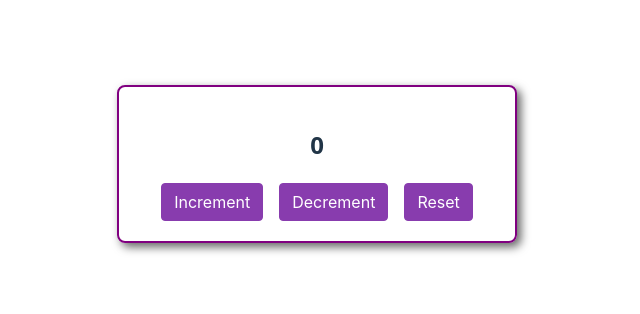
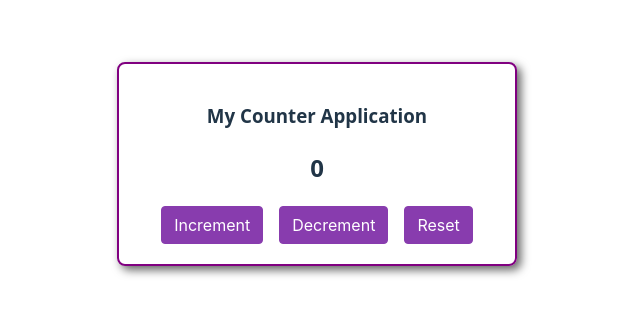
Before and after one commit to amitpatil321/demo_app, a React (Vite) app: page / in a window 1280 px wide. Shown: the part 236-550 px from the top of the page, without its empty margins (323-963 px from the left). Built offline with nearby package versions, Linux system fonts and the light colour scheme.

Commit message:
feat: add app title

```diff
--- a/src/App.jsx
+++ b/src/App.jsx
@@ -15,6 +15,7 @@ function App() {
 
   return (
     <div className="counter-container">
+      <h3>My Counter Application</h3>
       <h2>{count}</h2>
       <div className="buttons">
         <Button label="Increment" onClick={() => changeCount("inc")} />
```
